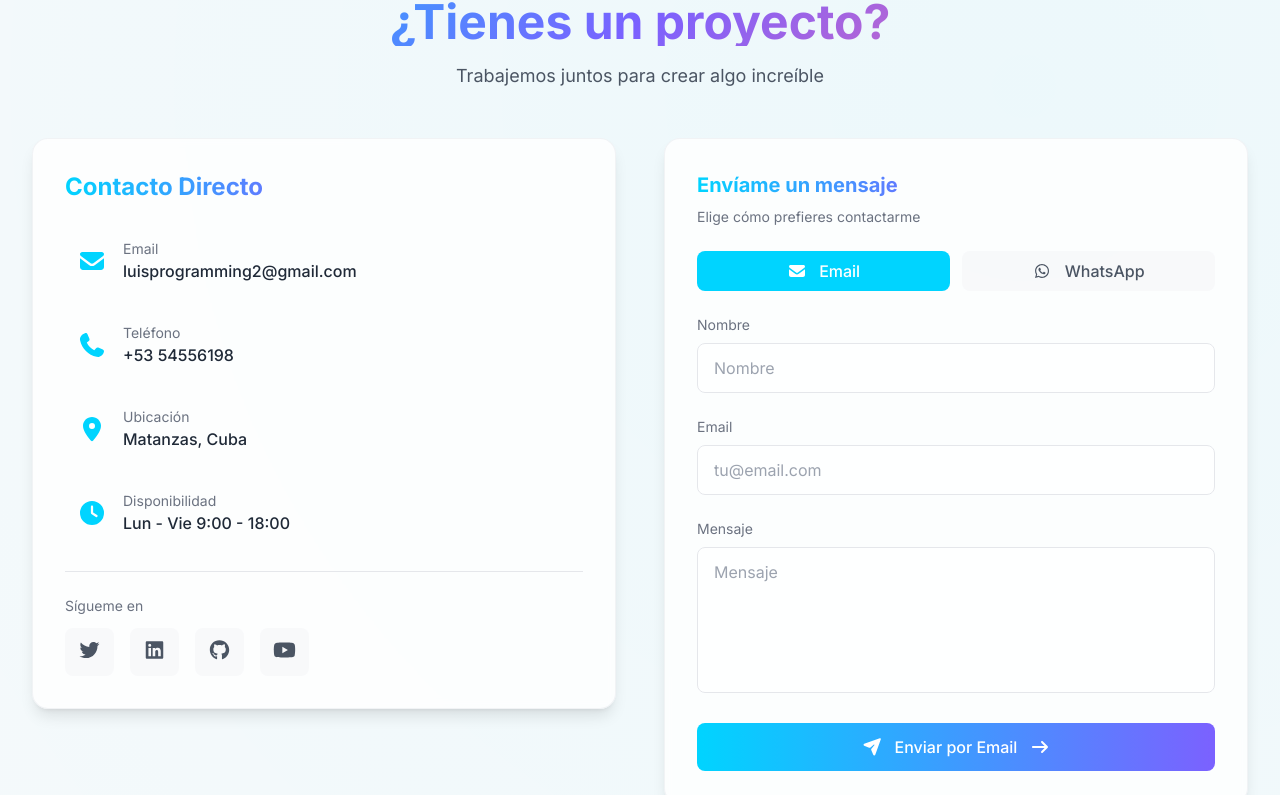
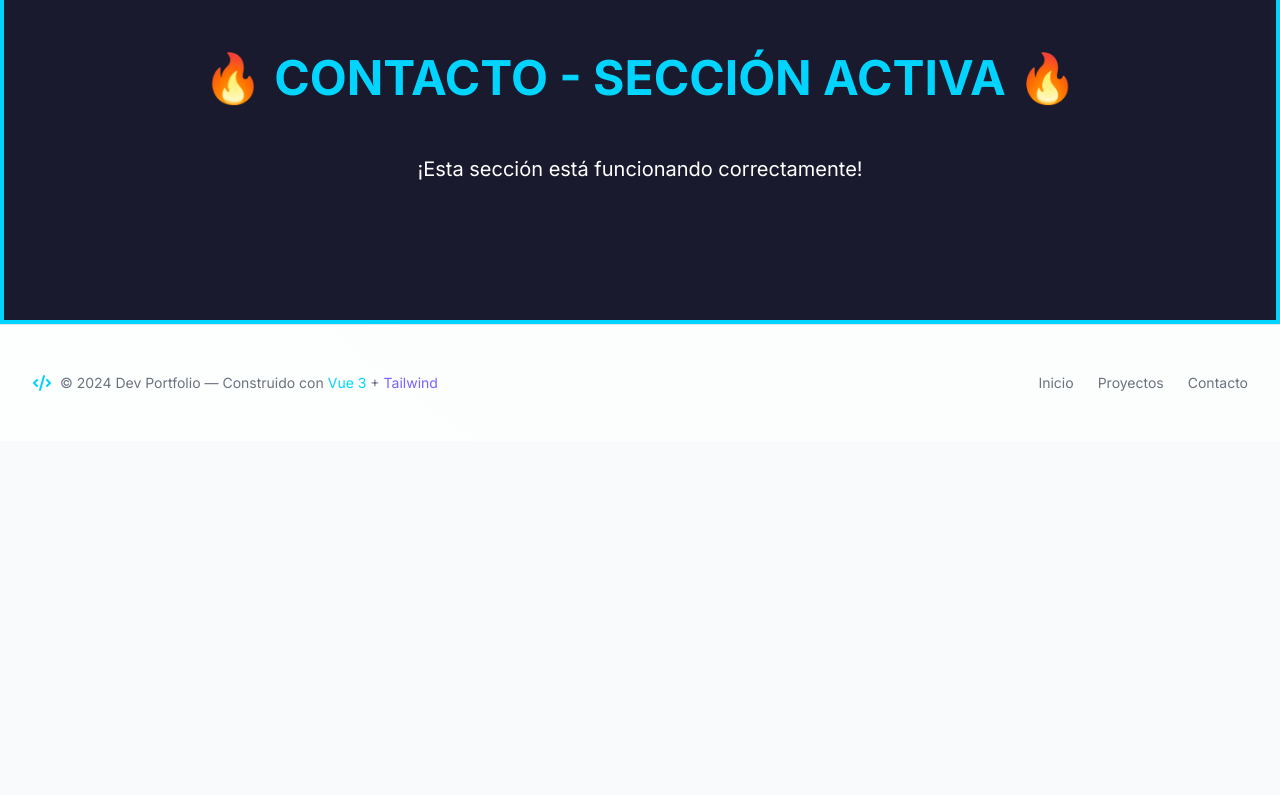
Before and after one commit to luisprogramng/mi-portfolio, a Vue app: page / in a window 1280 px wide. Shown: the part 3940-4735 px from the top of the page. After the commit the page ends 4381 px from the top, so only its background shows below. Built offline with nearby package versions, Linux system fonts and the light colour scheme.

Commit message:
Simplify Contact component and update styles
Updated the Contact component to a simplified version with new styles and active section messaging.

```diff
--- a/src/components/Contact.vue
+++ b/src/components/Contact.vue
@@ -1,191 +1,18 @@
 <template>
-  <section id="contacto" class="py-24 relative">
+  <!-- 🔥 SECCIÓN DE CONTACTO - VERSIÓN SIMPLIFICADA 🔥 -->
+  <section id="contacto" class="py-24 relative" style="background: #1a1a2e; border: 4px solid #00D4FF;">
     <div class="container-custom">
-      <h2 class="section-title">{{ t('contact.title') }}</h2>
-      <p class="section-subtitle">{{ t('contact.subtitle') }}</p>
-
-      <div class="grid lg:grid-cols-2 gap-12">
-        <!-- Información de contacto -->
-        <div class="space-y-6">
-          <div class="glass-card p-8">
-            <h3 class="text-2xl font-display font-bold text-gradient mb-6">{{ t('contact.direct') }}</h3>
-
-            <div class="space-y-4">
-              <div v-for="(contact, index) in contacts" :key="index"
-                   class="flex items-center gap-4 p-3 rounded-lg hover:bg-gray-50/50 transition-all group
-                          dark:hover:bg-glass">
-                <font-awesome-icon :icon="contact.icon" class="text-2xl text-primary" />
-                <div>
-                  <p class="text-sm text-gray-500 dark:text-gray-400">{{ t(`contact.labels.${contact.key}`) }}</p>
-                  <p class="text-gray-800 dark:text-gray-200 font-medium group-hover:text-primary transition-colors">
-                    {{ t(`contact.values.${contact.key}`) }}
-                  </p>
-                </div>
-              </div>
-            </div>
-
-            <div class="mt-6 pt-6 border-t border-gray-200 dark:border-glass-border">
-              <p class="text-sm text-gray-500 dark:text-gray-400 mb-3">{{ t('contact.follow') }}</p>
-              <div class="flex gap-4">
-                <a v-for="social in socials" :key="social.name"
-                   :href="social.link" target="_blank"
-                   class="p-3 bg-gray-100/50 hover:bg-gray-200/50 rounded-lg transition-all hover:shadow-md
-                          dark:glass-card dark:hover:border-primary">
-                  <font-awesome-icon :icon="['fab', social.icon]" class="text-xl text-gray-600 dark:text-gray-400" />
-                </a>
-              </div>
-            </div>
-          </div>
-        </div>
-
-        <!-- Formulario -->
-        <div class="glass-card p-8">
-          <div class="mb-6">
-            <h3 class="text-xl font-display font-bold text-gradient mb-2">{{ t('contact.send') }}</h3>
-            <p class="text-sm text-gray-500 dark:text-gray-400">{{ t('contact.choose') }}</p>
-          </div>
-
-          <div class="flex gap-3 mb-6">
-            <button @click="contactMethod = 'email'"
-                    :class="[
-                      'flex-1 px-4 py-2 rounded-lg font-medium transition-all',
-                      contactMethod === 'email'
-                        ? 'bg-primary text-white'
-                        : 'bg-gray-100/50 text-gray-600 hover:bg-gray-200/50 dark:glass-card dark:text-gray-400 dark:hover:border-primary'
-                    ]">
-              <font-awesome-icon icon="envelope" class="mr-2" />
-              {{ t('contact.email') }}
-            </button>
-            <button @click="contactMethod = 'whatsapp'"
-                    :class="[
-                      'flex-1 px-4 py-2 rounded-lg font-medium transition-all',
-                      contactMethod === 'whatsapp'
-                        ? 'bg-[#25D366] text-white'
-                        : 'bg-gray-100/50 text-gray-600 hover:bg-gray-200/50 dark:glass-card dark:text-gray-400 dark:hover:border-[#25D366]'
-                    ]">
-              <font-awesome-icon :icon="['fab', 'whatsapp']" class="mr-2" />
-              {{ t('contact.whatsapp') }}
-            </button>
-          </div>
-
-          <!-- Formulario Email -->
-          <form v-if="contactMethod === 'email'" @submit.prevent="handleEmailSubmit" class="space-y-6">
-            <div>
-              <label class="block text-sm text-gray-500 dark:text-gray-400 mb-2">{{ t('contact.name') }}</label>
-              <input
-                type="text"
-                v-model="emailForm.name"
-                :placeholder="t('contact.name')"
-                required
-                class="w-full px-4 py-3 bg-white/50 border border-gray-200 rounded-lg text-gray-800
-                       focus:border-primary focus:outline-none transition-all
-                       dark:bg-dark-400/50 dark:border-glass-border dark:text-gray-200"
-              >
-            </div>
-
-            <div>
-              <label class="block text-sm text-gray-500 dark:text-gray-400 mb-2">{{ t('contact.email_label') }}</label>
-              <input
-                type="email"
-                v-model="emailForm.email"
-                placeholder="tu@email.com"
-                required
-                class="w-full px-4 py-3 bg-white/50 border border-gray-200 rounded-lg text-gray-800
-                       focus:border-primary focus:outline-none transition-all
-                       dark:bg-dark-400/50 dark:border-glass-border dark:text-gray-200"
-              >
-            </div>
-
-            <div>
-              <label class="block text-sm text-gray-500 dark:text-gray-400 mb-2">{{ t('contact.message') }}</label>
-              <textarea
-                v-model="emailForm.message"
-                :placeholder="t('contact.message')"
-                required
-                rows="5"
-                class="w-full px-4 py-3 bg-white/50 border border-gray-200 rounded-lg text-gray-800
-                       focus:border-primary focus:outline-none transition-all resize-none
-                       dark:bg-dark-400/50 dark:border-glass-border dark:text-gray-200"
-              ></textarea>
-            </div>
-
-            <button type="submit" class="btn-primary w-full group">
-              <font-awesome-icon icon="paper-plane" class="mr-2" />
-              {{ t('contact.send_email') }}
-              <font-awesome-icon icon="arrow-right" class="ml-2 group-hover:translate-x-1 transition-transform" />
-            </button>
-          </form>
-
-          <!-- WhatsApp -->
-          <div v-else class="space-y-6">
-            <div class="bg-[#25D366]/5 border border-[#25D366]/20 rounded-lg p-6 text-center
-                        dark:bg-[#25D366]/10">
-              <font-awesome-icon :icon="['fab', 'whatsapp']" class="text-6xl text-[#25D366] mb-4" />
-              <h4 class="text-xl font-bold text-gray-800 dark:text-white mb-2">{{ t('contact.prefer_whatsapp') }}</h4>
-              <p class="text-gray-500 dark:text-gray-400 text-sm mb-4">
-                {{ t('contact.whatsapp_description') }}
-              </p>
-              <a :href="whatsappLink" target="_blank" class="btn-whatsapp inline-block">
-                <font-awesome-icon :icon="['fab', 'whatsapp']" class="mr-2" />
-                {{ t('contact.open_whatsapp') }}
-              </a>
-              <p class="text-xs text-gray-500 dark:text-gray-500 mt-3">
-                {{ t('contact.number') }}
-              </p>
-            </div>
-
-            <div class="text-center text-gray-500 dark:text-gray-400 text-sm">
-              <p>O si prefieres, también puedes enviarme un email</p>
-              <button @click="contactMethod = 'email'" class="text-primary hover:underline mt-1">
-                {{ t('contact.back_to_email') }}
-              </button>
-            </div>
-          </div>
-        </div>
-      </div>
+      <h2 style="color: #00D4FF; font-size: 48px; text-align: center; font-weight: bold; padding: 40px 0;">
+        🔥 CONTACTO - SECCIÓN ACTIVA 🔥
+      </h2>
+      <p style="color: white; text-align: center; font-size: 20px; padding-bottom: 40px;">
+        ¡Esta sección está funcionando correctamente!
+      </p>
     </div>
   </section>
-  <div style="background: red; color: white; padding: 20px; text-align: center; font-size: 24px;">
-    🔥 CONTACT COMPONENTE CARGADO 🔥
-  </div>
 </template>
 
 <script setup>
-import { ref, computed } from 'vue'
-import { useI18n } from 'vue-i18n'
-
-const { t } = useI18n()
-
-const contactMethod = ref('email')
-
-const emailForm = ref({
-  name: '',
-  email: '',
-  message: ''
-})
-
-const whatsappNumber = '+5354556198'
-const whatsappLink = computed(() => {
-  const message = 'Hola! Vi tu portfolio y me gustaría hablar contigo sobre un proyecto.'
-  return `https://wa.me/${whatsappNumber}?text=${encodeURIComponent(message)}`
-})
-
-const contacts = [
-  { icon: 'envelope', key: 'email' },
-  { icon: 'phone', key: 'phone' },
-  { icon: 'location-dot', key: 'location' },
-  { icon: 'clock', key: 'availability' },
-]
-
-const socials = [
-  { name: 'Twitter', icon: 'twitter', link: '#' },
-  { name: 'LinkedIn', icon: 'linkedin', link: '#' },
-  { name: 'GitHub', icon: 'github', link: '#' },
-  { name: 'YouTube', icon: 'youtube', link: '#' },
-]
-
-const handleEmailSubmit = () => {
-  alert(t('contact.success'))
-  emailForm.value = { name: '', email: '', message: '' }
-}
+// Componente simplificado para prueba
+console.log('🔥 Contact component loaded!')
 </script>
```
